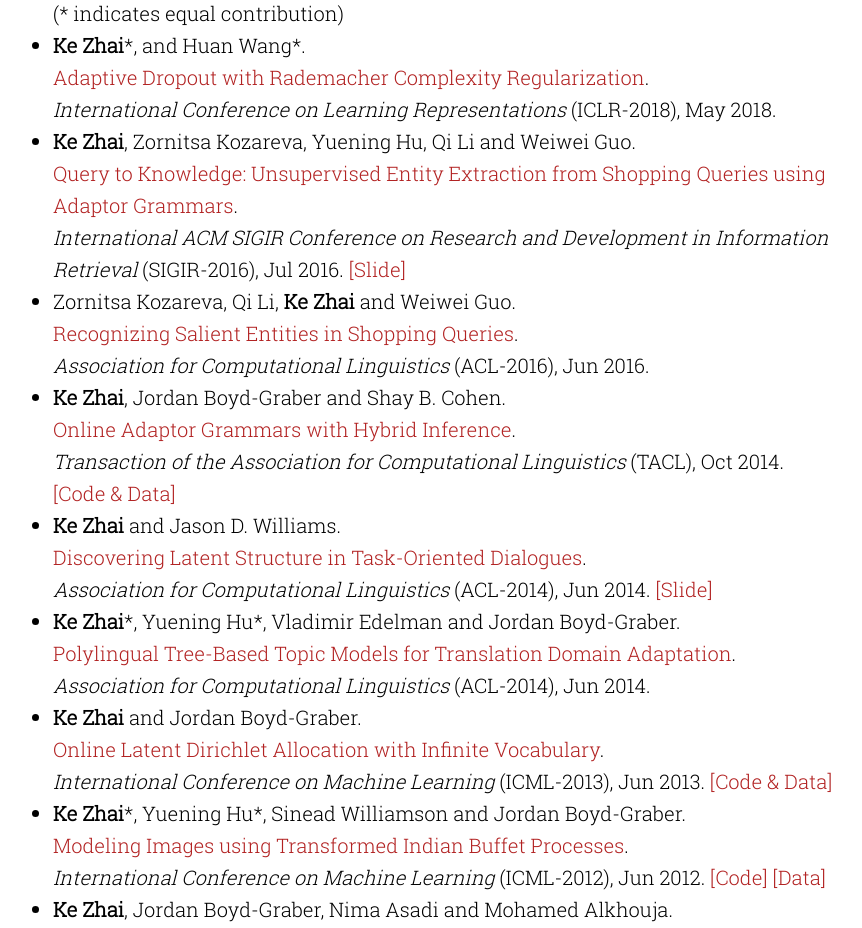
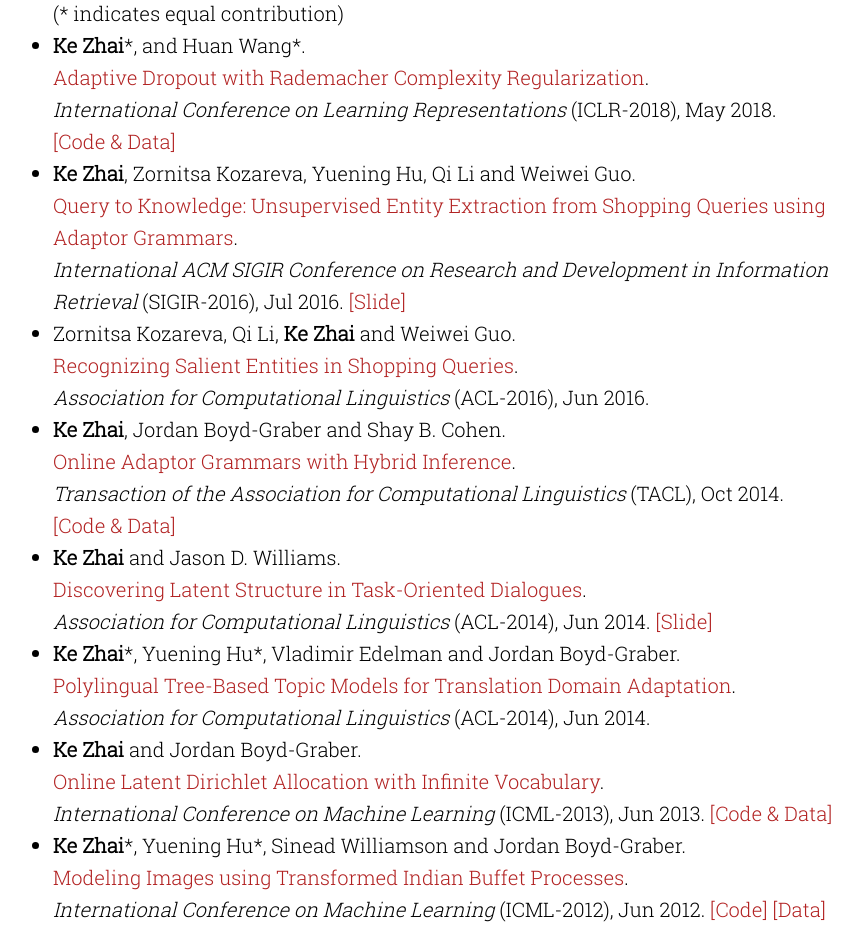
Before and after one commit to kzhai/kzhai.github.io, a plain HTML site: page index.html in a window 1280 px wide. Shown: the part 1125-2053 px from the top of the page, without its empty margins (67-929 px from the left). Drawn offline with Linux system fonts and the light colour scheme.

Commit message:
Update index.html

```diff
--- a/index.html
+++ b/index.html
@@ -113,9 +113,7 @@
 	    				<br>
 				    	I am associated with <a href="http://umiacs.umd.edu/">University of Maryland Institute for Advanced Computer Studies</a>, <a href="https://wiki.umiacs.umd.edu/ccc/index.php/Main_Page">Cloud Computing Center</a> and <a href="http://www.umiacs.umd.edu/labs/CLIP/">Computational Linguistics and Information Processing</a>.
 				    	<br>
-				    	I am interested in machine
-				learning, non-parametric Bayesian
-				learning and cloud computing.
+				    	I am interested in machine learning, non-parametric Bayesian learning and cloud computing.
 				</li>
 	    		</ul>
 	    	</div>
@@ -131,7 +129,7 @@
 						<br>
 						<a href="./paper/2018_iclr.pdf"> Adaptive Dropout with Rademacher Complexity Regularization</a>.
 						<br>
-						<i>International Conference on Learning Representations</i> (ICLR-2018), May 2018.
+						<i>International Conference on Learning Representations</i> (ICLR-2018), May 2018. <a href="https://github.com/kzhai/Lasagne/tree/release">[Code & Data]</a>
 					</li>
 					<li>
 						<b>Ke Zhai</b>, Zornitsa Kozareva, Yuening Hu, Qi Li and Weiwei Guo.
```
